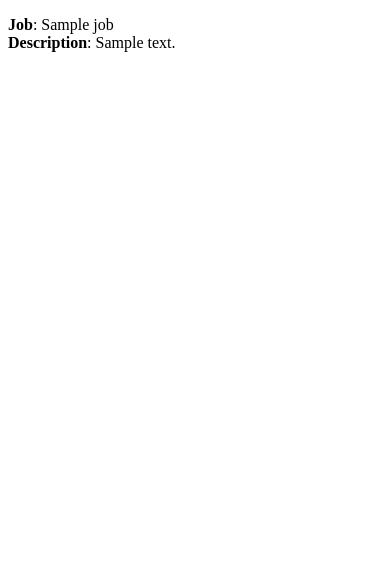
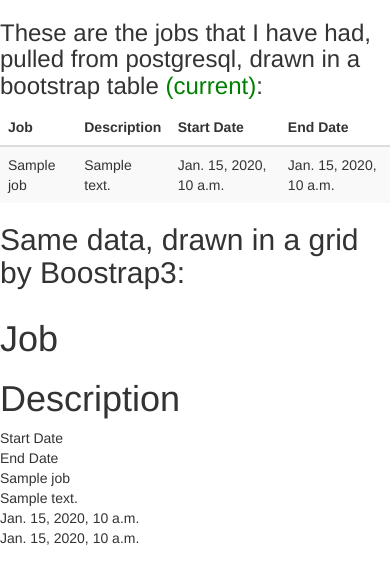
Before and after one commit to dougmurphy34/InteractiveResume, a Django app: template templates/resume/joblist.html in a window 390 px wide. Shown: the top 584 px of the page. Run offline with Django 3.2, Linux system fonts and the light colour scheme; the template is opened without the code that fills it: most values are stand-ins (such as "Sample title", 1, 10 or a date in 2020); data that the repository does not hold is empty; some libraries are stand-ins or nearby versions.

Commit message:
Link to joblist from home page Implement Boostrap Table and grid JobLists

```diff
--- a/irf/settings/base.py
+++ b/irf/settings/base.py
@@ -47,6 +47,7 @@ INSTALLED_APPS = (
     'django.contrib.messages',
     'django.contrib.staticfiles',
     'resume',
+    'bootstrap3',
 )
 
 MIDDLEWARE_CLASSES = (
@@ -93,8 +94,7 @@ TEMPLATE_DIRS = (
     BASE_DIR.child('templates'),
 )
 
-"""
+
 STATICFILES_DIRS = (
     BASE_DIR.child("assets")
 )
-"""
--- a/requirements.txt
+++ b/requirements.txt
@@ -1,6 +1,7 @@
 dj-database-url==0.3.0
 dj-static==0.0.6
 Django==1.7.6
+django-bootstrap3==5.1.1
 django-toolbelt==0.0.1
 gunicorn==19.3.0
 pbr==0.10.8
--- a/resume/views.py
+++ b/resume/views.py
@@ -4,10 +4,12 @@ from resume.models import Job
 
 
 def index(request):
-    return HttpResponse("First page of the final app")
+    template = 'irf/welcome.html'
+    context = ''
+    return render(request, template, context)
 
 
 def allmyjobs(request):
-    jobs = Job.objects.get_queryset()
+    jobs = Job.objects.get_queryset().order_by('start_date')
 
     return render(request, 'resume/joblist.html', {'joblist': jobs})
--- /dev/null
+++ b/templates/resume/base.html
@@ -0,0 +1,26 @@
+<!DOCTYPE html>
+<html>
+<head lang="en">
+    <meta charset="UTF-8">
+
+    {% block bootstrap3_head_scripts %}
+        <!-- ALL OF THIS PER W3SCHOOLS -->
+
+        <meta name="viewport" content="width=device-width, initial-scale=1">
+
+        <!-- Latest compiled and minified CSS -->
+<link rel="stylesheet" href="http://maxcdn.bootstrapcdn.com/bootstrap/3.2.0/css/bootstrap.min.css">
+
+<!-- jQuery library -->
+<script src="https://ajax.googleapis.com/ajax/libs/jquery/1.11.1/jquery.min.js"></script>
+
+<!-- Latest compiled JavaScript -->
+<script src="http://maxcdn.bootstrapcdn.com/bootstrap/3.2.0/js/bootstrap.min.js"></script>
+    {% endblock %}
+
+    <title>{% block title_block %}Doug Murphy Interactive Resume{% endblock %}</title>
+</head>
+<body>
+    {% block body_block %} This is the default content for body_block in base.html.{% endblock %}
+</body>
+</html>
--- a/templates/resume/joblist.html
+++ b/templates/resume/joblist.html
@@ -1,15 +1,54 @@
-<!DOCTYPE html>
-<html>
-<head lang="en">
-    <meta charset="UTF-8">
-    <title></title>
-</head>
-<body>
-{% for job in joblist %}
-    <p>
-    <b>Job</b>: {{ job }}<br />
-    <b>Description</b>: {{ job.job_description }}
-    </p>
-{% endfor %}
-</body>
-</html>
+{% extends 'resume/base.html' %}
+
+<div class="container">
+
+
+
+    {% block body_block %}
+
+
+        <h3>These are the jobs that I have had, pulled from postgresql, drawn in a bootstrap table <span style="color:green;">(current)</span>:</h3>
+
+        <table class="table table-striped">
+        <thead>
+        <tr>
+            <th>Job</th>
+            <th>Description</th>
+            <th>Start Date</th>
+            <th>End Date</th>
+        </tr>
+        </thead>
+        <tbody>
+            {% for job in joblist %}
+                <tr{% if not job.end_date %} class="success"{% endif %}>
+                    <td>{{ job }}</td>
+                    <td>{{ job.job_description }}</td>
+                    <td>{{ job.start_date }}</td>
+                    <td>{{ job.end_date }}</td>
+                </tr>
+            {% endfor %}
+        </tbody>
+
+        </table>
+
+        <h2>Same data, drawn in a grid by Boostrap3:</h2>
+
+        <div class="row">
+            <div class="col-sm-3"><h1>Job</h1></div>
+            <div class="col-sm-5"><h1>Description</h1></div>
+            <div class="col-sm-2">Start Date</div>
+            <div class="col-sm-2">End Date</div>
+        </div>
+
+        {% for job in joblist %}
+            <div class="row">
+                <div class="col-sm-3">{{ job }}</div>
+                <div class="col-sm-5">{{ job.job_description }}</div>
+                <div class="col-sm-2">{{ job.start_date }}</div>
+                <div class="col-sm-2">{{ job.end_date }}</div>
+            </div>
+        {% endfor %}
+
+    {% endblock %}
+
+</div>
```
Also changed, not shown: templates/irf/welcome.html (added, +9 -0 lines), static/DougFace.JPG (added).
